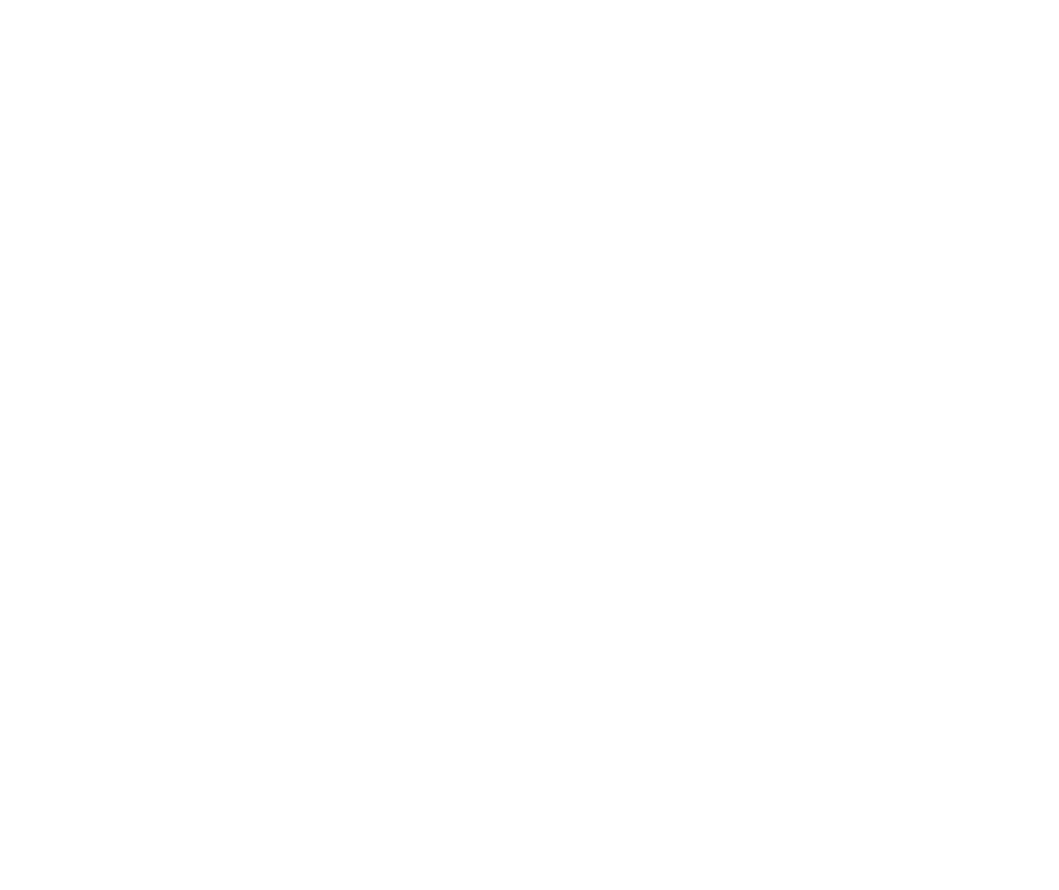
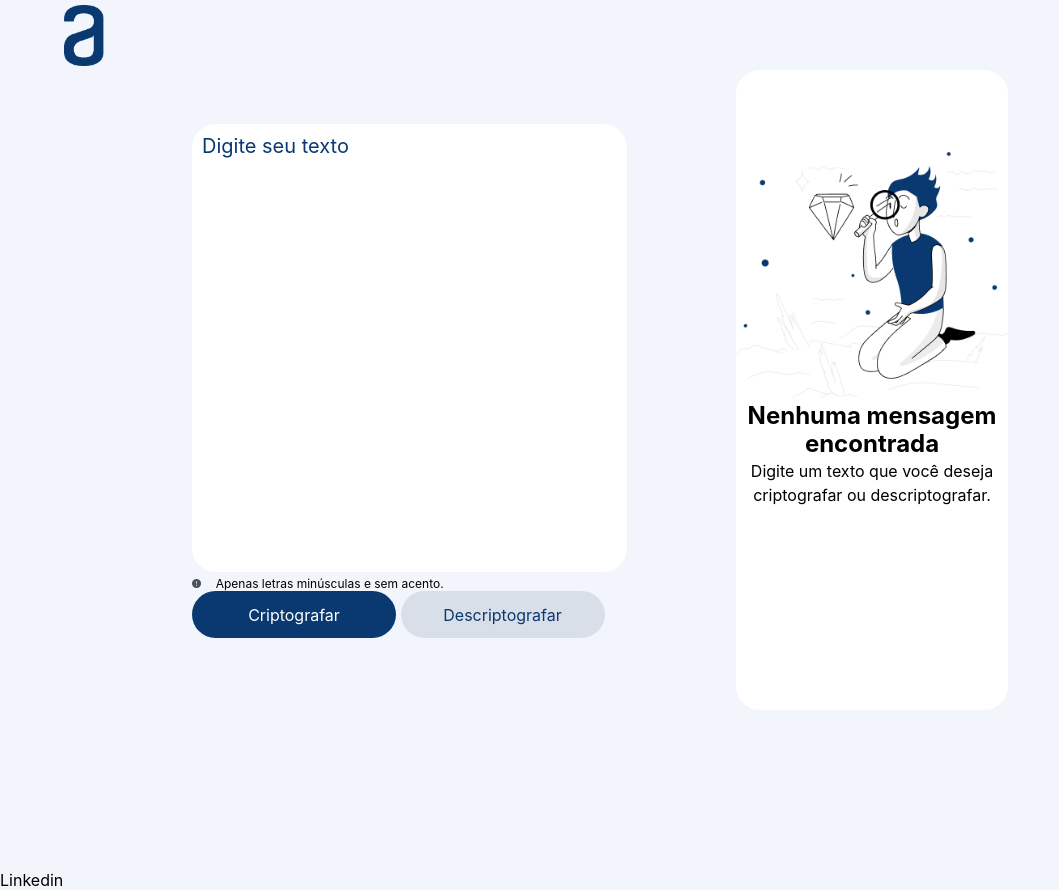
Before and after one commit to gomesGabriel/DesafioOracleOne, a plain HTML site: page index.html in a window 1280 px wide. Shown: the whole page, without its empty margins (0-1059 px from the left). Before the commit the page ends 800 px from the top, so only its background shows below. Drawn offline with Linux system fonts and the light colour scheme.

Commit message:
projeto finalizado

```diff
--- a/css/style.css
+++ b/css/style.css
@@ -1,3 +1,242 @@
-.body{
-    color:aqua;
+:root{
+    --cor-de-fundo: #F3F5FC;
+    --cor-principal: #0A3871;
+    --cor-hover-btn1: #1c58a1;
+    --cor-hover-btn2: #acb3bb;
+    --cor-secundária: #D8DFE8;
 }
+
+@import url('https://fonts.googleapis.com/css2?family=Inter:ital,opsz,wght@0,14..32,100..900;1,14..32,100..900&display=swap');
+
+*{
+    margin: 0;
+    padding: 0;
+    box-sizing: border-box;
+    font-family: "Inter", sans-serif;
+}
+
+body{
+    background-color: var(--cor-de-fundo);
+}
+
+header{
+    width: 100%;
+    height: auto;
+}
+
+header img{
+    margin-top: 5px;
+    margin-left: 5%;
+    gap: 5%;
+    width: 40px;
+    height: auto;
+}
+
+main{
+    width: 100%;
+    height: 100vh;
+    padding-left: 15%;
+    display: flex;
+    gap: 10px;
+    justify-content: space-between;
+}
+
+.secaoEsquerda{
+    width: 40%;
+    height: 80%;
+    margin-top: 5%;
+}
+
+.secaoEsquerda textarea{
+    width: 100%;
+    height: 70%;
+    padding: 10px;
+    font-size: 20px;
+    resize: none;
+    border-radius: 24px;
+    text-transform: lowercase;
+    border: none;
+}
+
+.secaoEsquerda textarea::placeholder{
+    text-transform: none;
+    font-family: "Inter", sans-serif;
+    color: var(--cor-principal);
+    border: none;
+    resize: none;
+}
+
+.secaoEsquerda textarea:focus{
+    outline: none;
+}
+
+.botoes{
+    width: 680px;
+    height: 67px;
+    top: 885px;
+    left: 240px;
+    gap: 24px;
+}
+
+#cript{
+    width: 30%;
+    height: 70%;
+    text-align: center;
+    border-radius: 24px;
+    border: none;
+    background-color: var(--cor-principal);
+    font-size: 16px;
+    font-weight: 400;
+    text-align: center;
+    color: white;
+    cursor: pointer;
+}
+
+#cript:hover{
+    background-color: var(--cor-hover-btn1);
+}
+
+#decript{
+    width: 30%;
+    height: 70%;
+    text-align: center;
+    border-radius: 24px;
+    border: none;
+    background-color: var(--cor-secundária);
+    font-size: 16px;
+    font-weight: 400;
+    text-align: center;
+    color: var(--cor-principal);
+    cursor: pointer
+}
+
+#decript:hover{
+    background-color: var(--cor-hover-btn2);
+
+}
+
+#secaoDireita{
+    width: 25%;
+    height: 80%;
+    margin-right: 25%;
+    display:flow-root;
+    background-color: white;
+    border-radius: 24px;
+}
+
+#secaoDireita img{
+    padding-top: 30%;
+    width: 100%;
+}
+
+.mensagemDestaque{
+    font-size: 24px;
+    font-weight: 700;
+    line-height: 28.8px;
+    text-align: center;
+}
+
+.mensagemObs{
+    font-size: 16px;
+    font-weight: 400;
+    line-height: 24px;
+    text-align: center;
+}
+
+.logo{
+    width: 120px;
+    height: 48px;
+    gap: 0px;
+}
+
+.texto{
+    width: 680px;
+    height: 48px;
+    top: 168px;
+    left: 240px;
+    gap: 0px;
+    font-size: 32px;
+    font-weight: 400;
+    line-height: 48px;
+    text-align: left;
+    background: var(--cor-principal);
+}
+
+.aviso{
+    width: 100%;
+    height: auto;
+    gap: 15px;
+    display: flex;
+    align-items: center;
+    justify-content: left;
+}
+
+.aviso img{
+    width: 2%;
+    height: auto;
+}
+
+.aviso p{
+    font-size: 12px;
+}
+
+#secaoDireitaAtt{
+    width: 100%;
+    height: 80%;
+    display: flex;
+    flex-direction: column;
+    justify-content: center;
+}
+
+#secaoDireitaAtt textarea{
+    width: 100%;
+    height: 70%;
+    padding: 10px;
+    font-size: 20px;
+    resize: none;
+    border-radius: 24px;
+    text-transform: lowercase;
+    border: none;
+    cursor: auto;
+}
+
+#secaoDireitaAtt textarea::placeholder{
+    text-transform: none;
+    font-family: "Inter", sans-serif;
+    color: var(--cor-principal);
+    resize: none;
+    border: none;
+}
+
+#secaoDireitaAtt textarea:focus{
+    outline: none;
+}
+
+.botoes2{
+    width: 100%;
+    height: 67px;
+    top: 885px;
+    left: 240px;
+    gap: 24px;
+    display: flex;
+    align-items: center;
+    justify-content: center;
+}
+
+#copiar{
+    width: 30%;
+    height: 70%;
+    text-align: center;
+    border-radius: 24px;
+    border: none;
+    background-color: var(--cor-principal);
+    font-size: 16px;
+    font-weight: 400;
+    text-align: center;
+    color: white;
+    cursor: pointer;
+}
+
+#copiar:hover{
+    background-color: var(--cor-hover-btn1);
+}
--- a/index.html
+++ b/index.html
@@ -1,11 +1,39 @@
 <!DOCTYPE html>
-<html lang="en">
+<html lang="pt-br">
 <head>
     <meta charset="UTF-8">
     <meta name="viewport" content="width=device-width, initial-scale=1.0">
     <title>Document</title>
+    <link rel="stylesheet" href="css/style.css">
 </head>
 <body>
+    <header>
+        <img src="img/logo.png" alt="Logo Alura">
+    </header>
 
+    <main>
+        <section class="secaoEsquerda">
+            <textarea id="texto" cols="60" rows="10" placeholder="Digite seu texto"></textarea>
+            <div class="aviso">
+                <img src="img/aviso_preto.png" alt="Ícone aviso">
+                <p>Apenas letras minúsculas e sem acento.</p>
+            </div>
+            <div class="botoes">
+                <button id="cript" onclick="cript()">Criptografar</button>
+                <button id="decript" onclick="decript()">Descriptografar</button>
+            </div>
+        </section>
+        <section id="secaoDireita">
+            <div id="baguncinha">
+                <img src="img/pessoa_com_lupa.png" alt="Pessoa com lupa">
+                <p class="mensagemDestaque">Nenhuma mensagem encontrada</p>
+                <p class="mensagemObs">Digite um texto que você deseja<br>criptografar ou descriptografar.</p>
+            </div>
+        </section>
+    </main>
+
+    <footer><link href="https://www.linkedin.com/in/gabriel-gomes-57bb31160/">Linkedin</footer>
+
+    <script src="js/app.js"></script>
 </body>
 </html>
--- a/js/app.js
+++ b/js/app.js
@@ -0,0 +1,32 @@
+var texto = document.getElementById("texto");
+
+function cript(){
+    var encriptar = texto.value.trim();
+    if(encriptar===''){
+        alert("Inserir texto a ser criptografado!");
+    }else{
+        encriptar = encriptar.replace(/e/g, "enter").replace(/i/g, "imes").replace(/a/g, "ai").replace(/o/g, "ober").replace(/u/g, "ufat");
+
+        document.getElementById('secaoDireita').innerHTML = '<section id="secaoDireitaAtt"> <textarea readonly id="textoArea">' + encriptar + '</textarea><div class="botoes2"><button id="copiar" onclick="copiar()">Copiar</button></div></section>';
+    }
+}
+
+var encriptado = texto.value
+
+function decript(){
+    var descriptografar = texto.value.trim();
+
+    if(descriptografar===''){
+        alert("Inserir texto a ser descriptografado!");
+    }else{
+        descriptografar = descriptografar.replace(/enter/g, "e").replace(/imes/g, "i").replace(/ai/g, "a").replace(/ober/g, "o").replace(/ufat/g, "u");
+
+        document.getElementById('secaoDireita').innerHTML = '<section id="secaoDireitaAtt"> <textarea readonly id="textoArea">' + descriptografar + '</textarea><div class="botoes2"><button id="copiar" onclick="copiar()">Copiar</button></div></section>';
+    }
+}
+
+function copiar(){
+    navigator.clipboard.writeText(document.getElementById("textoArea").value);
+
+    document.getElementById('secaoDireita').innerHTML = '<section id="secaoDireita"><img src="img/pessoa_com_lupa.png" alt="Pessoa com lupa"><p class="mensagemDestaque">Nenhuma mensagem encontrada</p><p class="mensagemObs">Digite um texto que você deseja<br>criptografar ou descriptografar.</p></section>';
+}
```
Also changed, not shown: img/aviso_preto.png (added), img/fundo_branco_esquerda.png (added), img/logo.png (added), img/pessoa_com_lupa.png (added).
